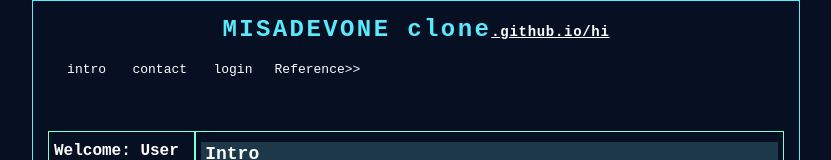
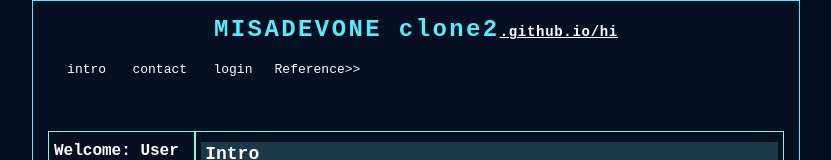
Before and after one commit to misadevone/hi, a plain HTML site: page index.html in a window 1280 px wide. Shown: the top 160 px of the page, without its empty margins (224-1055 px from the left). Drawn offline with Linux system fonts and the light colour scheme.

Commit message:
test commit 2

```diff
--- a/index.html
+++ b/index.html
@@ -18,7 +18,7 @@
     <div class="wrapper" id="wrap-main"> <!-- for  wrapping everything-->
         <div class="container">
           <center>
-          <h1 style="color: #59EAFD; letter-spacing: 0.1em;">MISADEVONE clone<small style="font-size: 14px; letter-spacing: 0.05em;"><u>.github.io/hi</u></small></h1></center>
+          <h1 style="color: #59EAFD; letter-spacing: 0.1em;">MISADEVONE clone2<small style="font-size: 14px; letter-spacing: 0.05em;"><u>.github.io/hi</u></small></h1></center>
             <div class="item row mobile-hide" data-build-menu="col"></div>
         </div>
 
```
